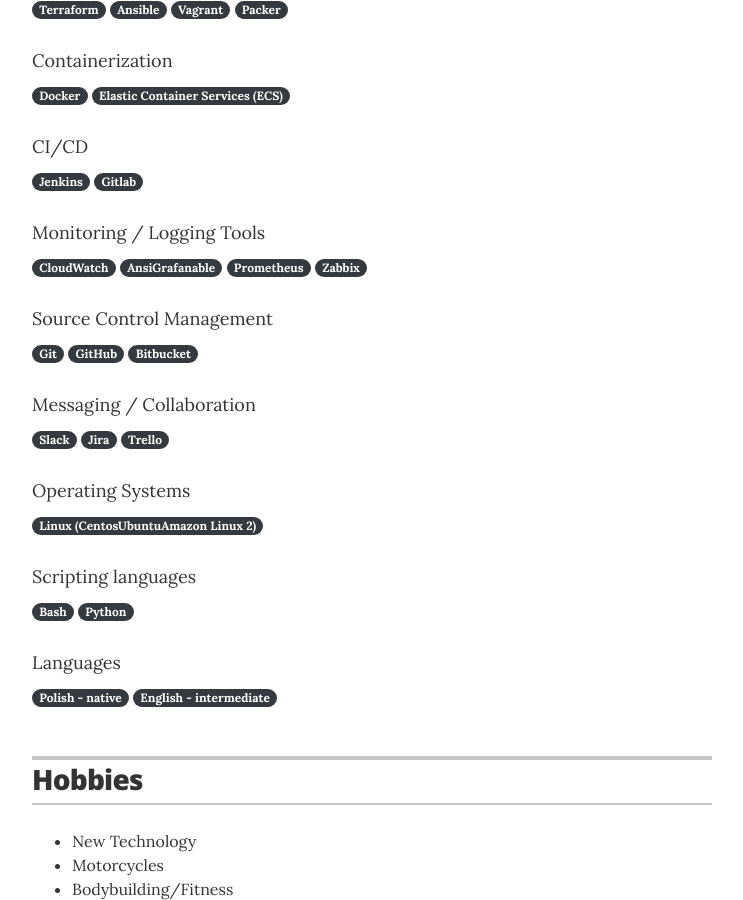
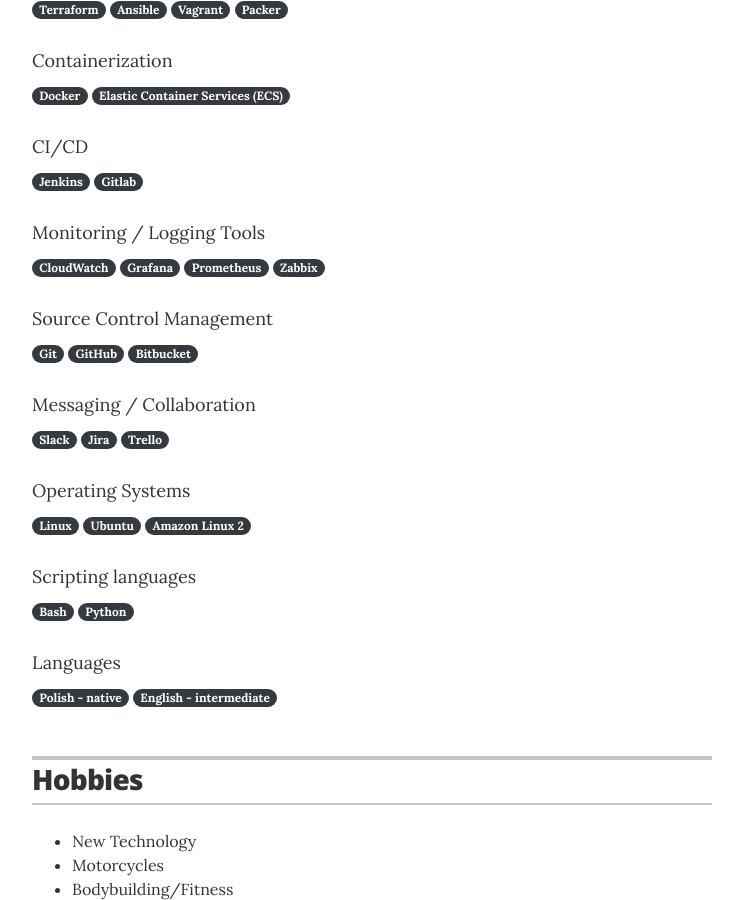
Before and after one commit to jglovier/resume-template, a Jekyll site: the page built from index.html, in a window 1280 px wide and 900 px high, scrolled down 1581 px. Shown: the whole window, without its empty margins (268-1011 px from the left). Built offline with Jekyll 4.4.1, drawn with Linux system fonts in a browser that asks for light colours; some of the changed lines change nothing that is shown.

Commit message:
small fix.

```diff
--- a/_data/skills.yml
+++ b/_data/skills.yml
@@ -20,7 +20,7 @@
 
 - skill: Monitoring / Logging Tools
   description_1: [CloudWatch]
-  description_2: [AnsiGrafanable]
+  description_2: [Grafana]
   description_3: [Prometheus]
   description_4: [Zabbix]
 
@@ -35,7 +35,9 @@
   description_3: [Trello]
 
 - skill: Operating Systems
-  description_1: [Linux (Centos, Ubuntu, Amazon Linux 2)]
+  description_1: [Linux]
+  description_2: [Ubuntu]
+  description_4: [Amazon Linux 2]
 
 - skill: Scripting languages
   description_1: [Bash]
```
